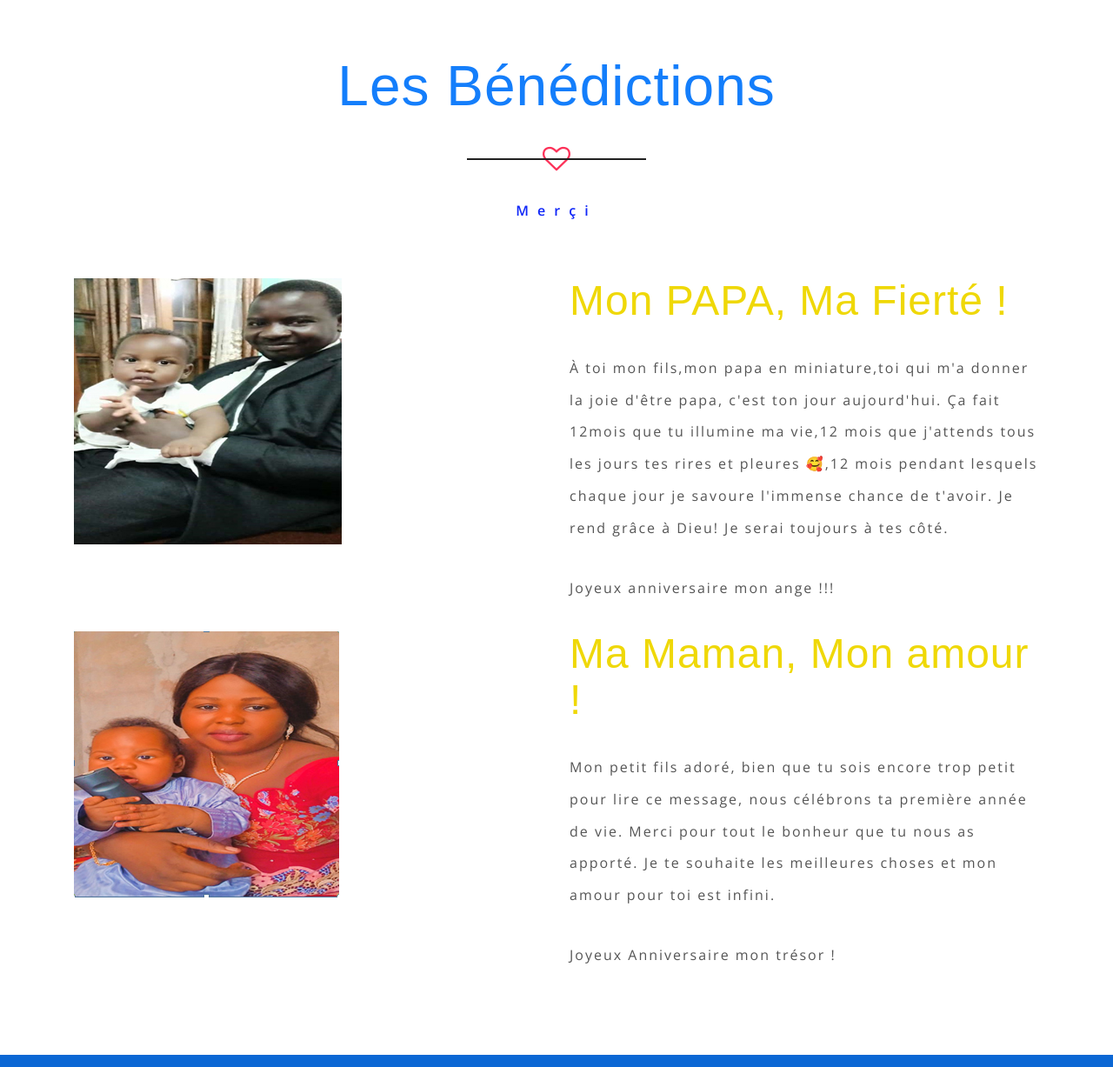
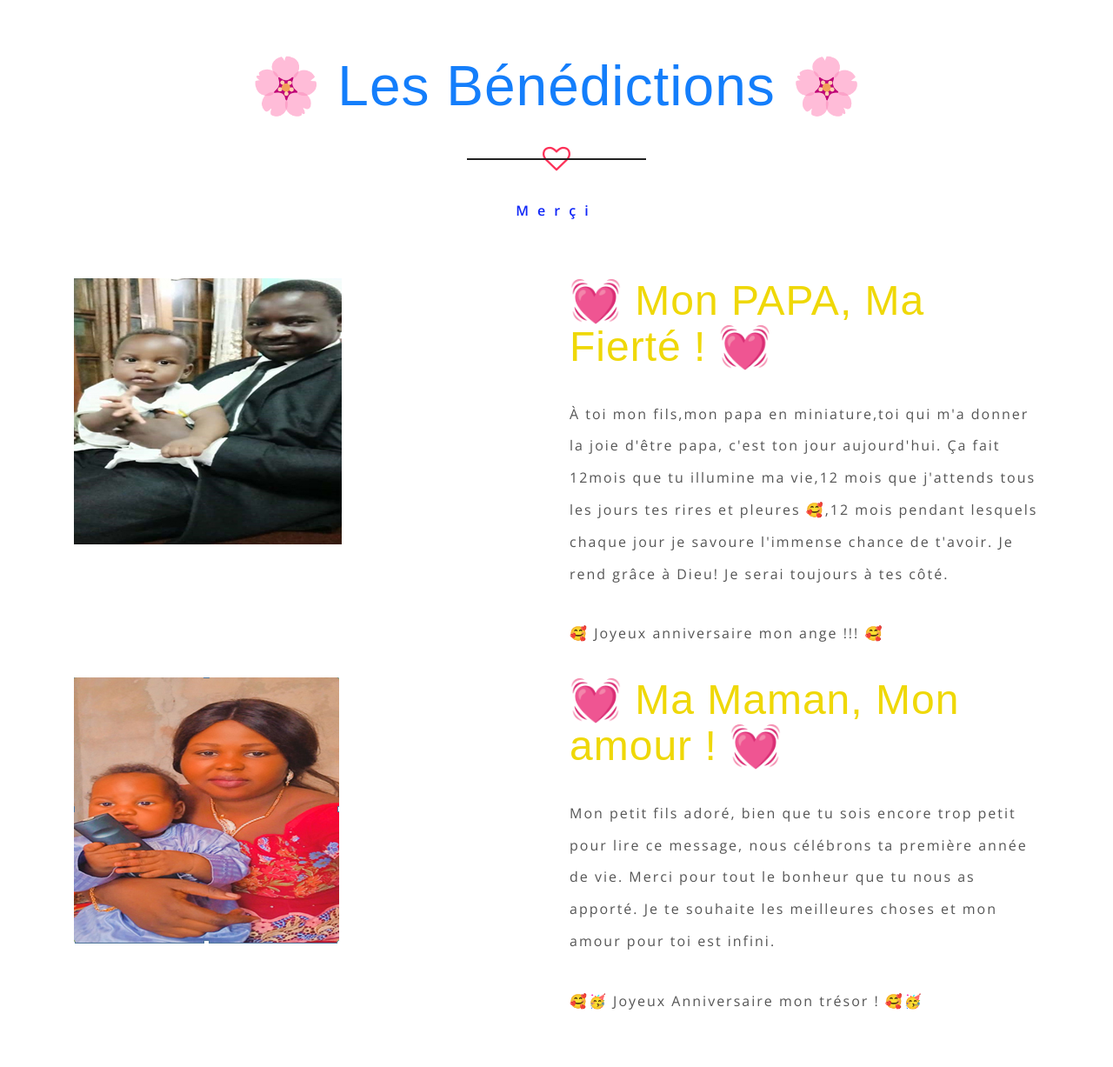
Before and after one commit to hanstankeu/anniversaire.arthur.github.io, a plain HTML site: page index.html in a window 1280 px wide. Shown: the part 2233-3460 px from the top of the page at 87% size. Drawn offline with nearby package versions, Linux system fonts and the light colour scheme.

Commit message:
Update index.html

```diff
--- a/index.html
+++ b/index.html
@@ -160,7 +160,7 @@ Smartphone Compatible web template, free webdesigns for Nokia, Samsung, LG, Sony
 					<div class="w3l_inner_section">
 					<div class="container">
 						   <div class="wthree_title_agile">
-						        <h2>Les <span> Bénédictions</span></h2>
+						        <h2>🌸 Les <span> Bénédictions 🌸</span></h2>
 								<p><i class="fa fa-heart-o" aria-hidden="true"></i></p>
 
 							</div>
@@ -177,10 +177,10 @@ Smartphone Compatible web template, free webdesigns for Nokia, Samsung, LG, Sony
 								</div>
 								<div class="col-md-6">
 									<div class="tab-info_text_agile_w3l">
-										<h3>Mon PAPA, Ma Fierté ! </h3>
+										<h3>💓 Mon PAPA, Ma Fierté ! 💓</h3>
 
 										<p>À toi mon fils,mon papa en miniature,toi qui m'a donner la joie d'être papa, c'est ton jour aujourd'hui. Ça fait 12mois que tu illumine ma vie,12 mois que j'attends tous les jours tes rires et pleures 🥰,12 mois pendant lesquels chaque jour je savoure l'immense chance de t'avoir. Je rend grâce à Dieu! Je serai toujours à tes côté. </p>
-									 <p>Joyeux anniversaire mon ange !!!</p>
+									 <p>🥰 Joyeux anniversaire mon ange !!! 🥰</p>
 									</div>
 								</div>
 								<div class="clearfix"></div>
@@ -197,10 +197,10 @@ Smartphone Compatible web template, free webdesigns for Nokia, Samsung, LG, Sony
 								</div>
 								<div class="col-md-6">
 									<div class="tab-info_text_agile_w3l">
-										<h3>Ma Maman, Mon amour ! </h3>
+										<h3>💓 Ma Maman, Mon amour ! 💓</h3>
 
 										<p>Mon petit fils adoré, bien que tu sois encore trop petit pour lire ce message, nous célébrons ta première année de vie. Merci pour tout le bonheur que tu nous as apporté. Je te souhaite les meilleures choses et mon amour pour toi est infini.</p>
-										<p> Joyeux Anniversaire mon trésor !</p>
+										<p>🥰🥳 Joyeux Anniversaire mon trésor ! 🥰🥳</p>
 									</div>
 								</div>
 								<div class="clearfix"></div>
```
